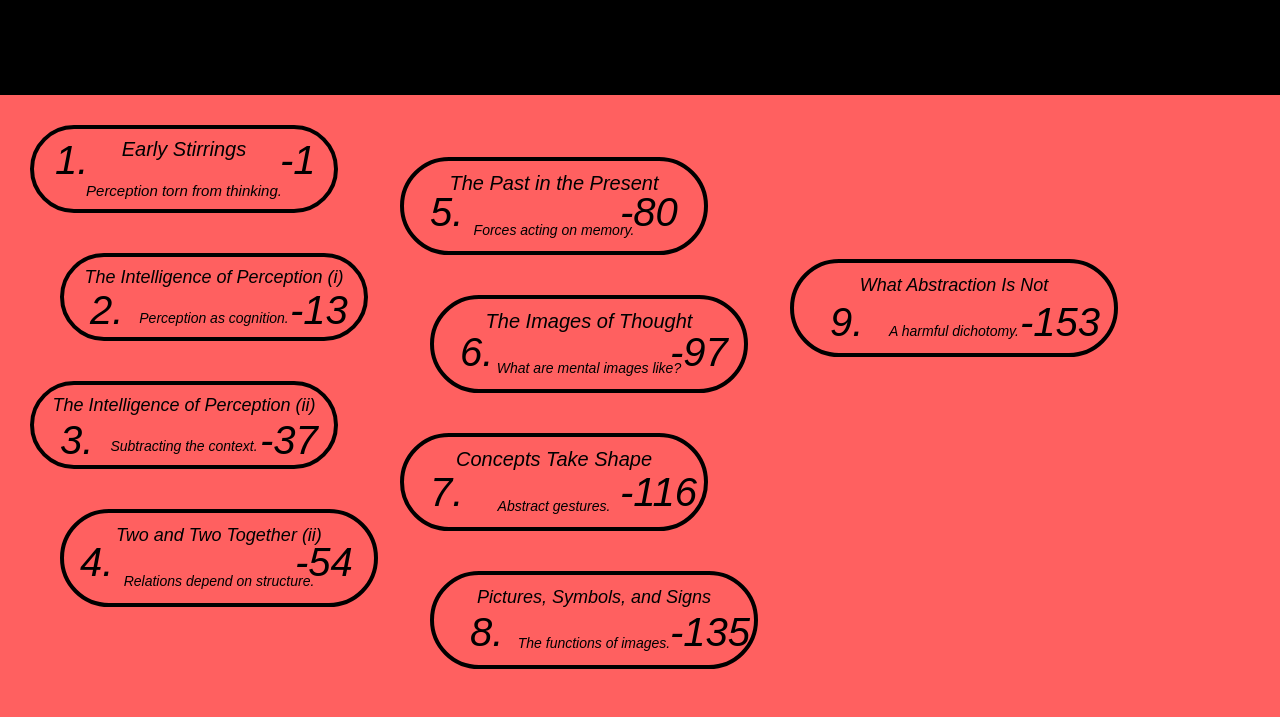
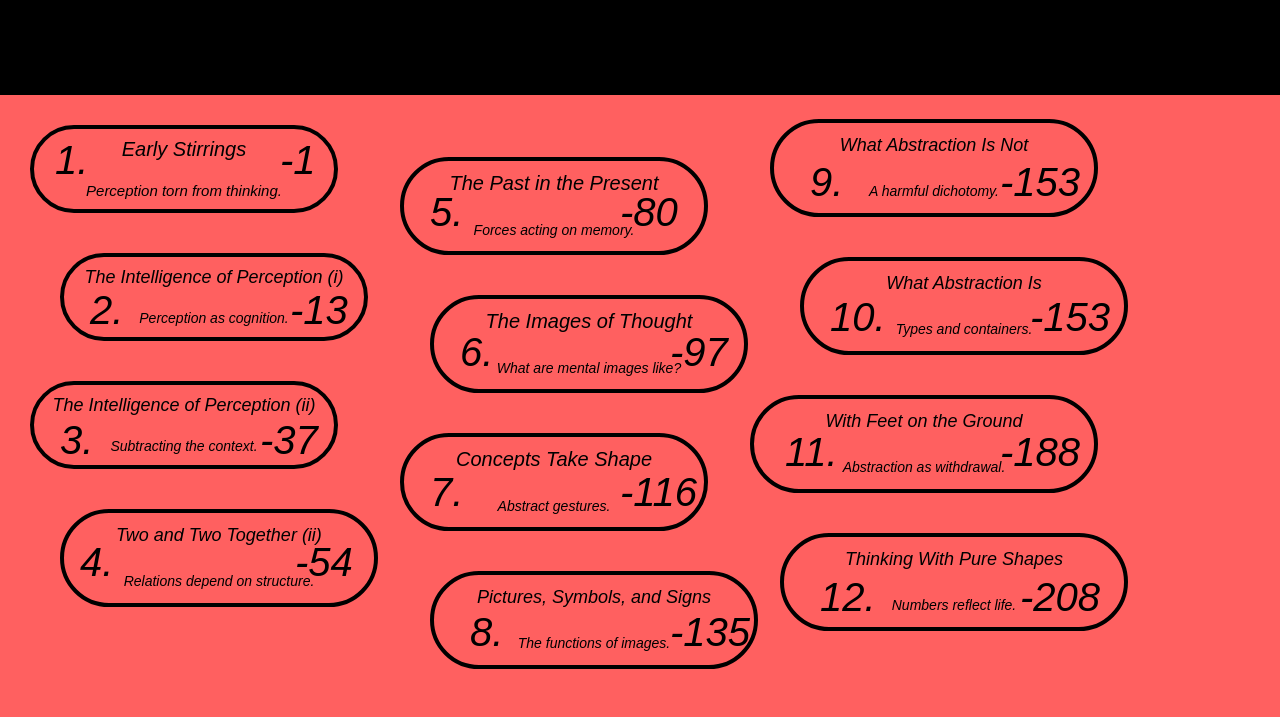
Before and after one commit to wuhe113/core2.github.io, a plain HTML site: page week3_homework_studio/table3.html in a window 1280 px wide. Shown: the top 717 px of the page. Drawn offline with Linux system fonts and the light colour scheme; a web font is replaced by a local one.

Commit message:
Revised table of contents 3

```diff
--- a/week3_homework_studio/table3.css
+++ b/week3_homework_studio/table3.css
@@ -344,8 +344,8 @@ body{
     font-family: 'Satoshi', sans-serif;
     font-style: italic;
     font-size: 18px;
-    margin-top: -410px;
-    margin-left: 790px;
+    margin-top: -550px;
+    margin-left: 770px;
     line-height: 45px;
     text-align: center;
     border: 4px solid black;
@@ -358,19 +358,121 @@ body{
 #cha9{
     font-size: 40px;
     position: absolute;
-    left:830px;
-    top:300px;
+    left:810px;
+    top:160px;
 }
 
 #page9{
     font-size: 40px;
     position: absolute;
-    left:1020px;
-    top:300px;
+    left:1000px;
+    top:160px;
 }
 
 
 #deb9{
+    font-size: 14px;
+}
+
+.chapter10{
+    font-family: 'Satoshi', sans-serif;
+    font-style: italic;
+    font-size: 18px;
+    margin-top: 40px;
+    margin-left: 800px;
+    line-height: 45px;
+    text-align: center;
+    border: 4px solid black;
+    width: 320px;
+    height: 90px;
+    border-radius: 80px;
+
+}
+
+#cha10{
+    font-size: 40px;
+    position: absolute;
+    left:830px;
+    top:295px;
+}
+
+#page10{
+    font-size: 40px;
+    position: absolute;
+    left:1030px;
+    top:295px;
+}
+
+
+#deb10{
+    font-size: 14px;
+}
+
+.chapter11{
+    font-family: 'Satoshi', sans-serif;
+    font-style: italic;
+    font-size: 18px;
+    margin-top: 40px;
+    margin-left: 750px;
+    line-height: 45px;
+    text-align: center;
+    border: 4px solid black;
+    width: 340px;
+    height: 90px;
+    border-radius: 80px;
+
+}
+
+#cha11{
+    font-size: 40px;
+    position: absolute;
+    left:785px;
+    top:430px;
+}
+
+#page11{
+    font-size: 40px;
+    position: absolute;
+    left:1000px;
+    top:430px;
+}
+
+
+#deb11{
+    font-size: 14px;
+}
+
+.chapter12{
+    font-family: 'Satoshi', sans-serif;
+    font-style: italic;
+    font-size: 18px;
+    margin-top: 40px;
+    margin-left: 780px;
+    line-height: 45px;
+    text-align: center;
+    border: 4px solid black;
+    width: 340px;
+    height: 90px;
+    border-radius: 80px;
+
+}
+
+#cha12{
+    font-size: 40px;
+    position: absolute;
+    left:820px;
+    top:575px;
+}
+
+#page12{
+    font-size: 40px;
+    position: absolute;
+    left:1020px;
+    top:575px;
+}
+
+
+#deb12{
     font-size: 14px;
 }
 
@@ -419,3 +521,18 @@ body{
     background-color: black;
     color: rgb(255, 96, 96);
 }
+
+.chapter10:hover{
+    background-color: black;
+    color: rgb(255, 96, 96);
+}
+
+.chapter11:hover{
+    background-color: black;
+    color: rgb(255, 96, 96);
+}
+
+.chapter12:hover{
+    background-color: black;
+    color: rgb(255, 96, 96);
+}
--- a/week3_homework_studio/table3.html
+++ b/week3_homework_studio/table3.html
@@ -76,6 +76,27 @@
             <span id="deb9"><br>A harmful dichotomy.</span>
         </div>
 
+        <div class="chapter10">
+            <span id="cha10">10.</span>
+            What Abstraction Is
+            <span id="page10">-153</span>
+            <span id="deb10"><br>Types and containers.</span>
+        </div>
+
+        <div class="chapter11">
+            <span id="cha11">11.</span>
+            With Feet on the Ground
+            <span id="page11">-188</span>
+            <span id="deb11"><br>Abstraction as withdrawal.</span>
+        </div>
+
+        <div class="chapter12">
+            <span id="cha12">12.</span>
+            Thinking With Pure Shapes
+            <span id="page12">-208</span>
+            <span id="deb12"><br>Numbers reflect life.</span>
+        </div>
+
 
 
 
```
